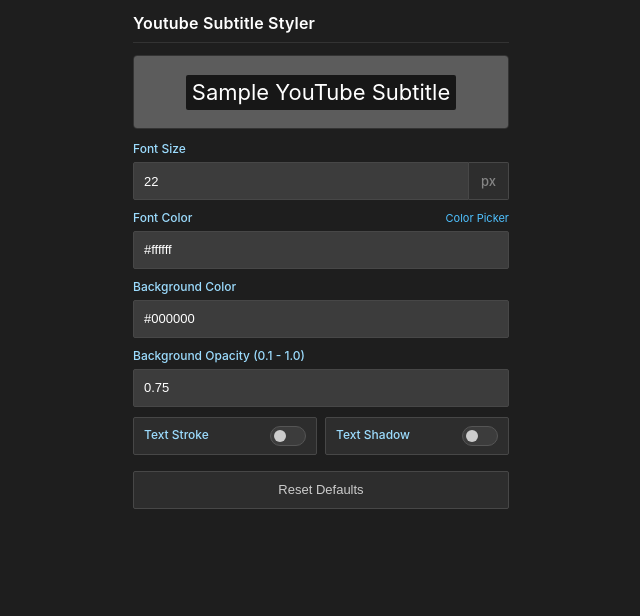
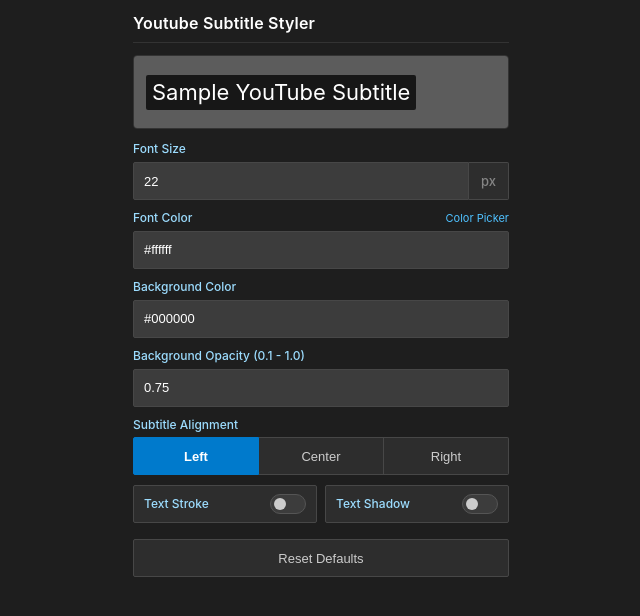
Before and after one commit to ashu2099/pretty-youtube-subtitle, a website with bundled scripts: page src/popup/popup.html in a window 1280 px wide. Shown: the whole page, without its empty margins (319-959 px from the left). Built offline with nearby package versions, Linux system fonts and the light colour scheme; some packages are replaced by stand-ins of ours.

Commit message:
adding alignment option

```diff
--- a/src/core/constants.js
+++ b/src/core/constants.js
@@ -5,18 +5,20 @@ const mainDefaults = {
   fontColor: "#ffffff",
   bgColor: "#000000",
   bgOpacity: "0.75",
+  textAlign: "left",
   textStroke: false,
   textShadow: false,
 };
 
-const mainDefaultConfig = {
+const mainStyleRules = {
   stroke: {
-    yes: "paint-order: stroke fill !important; -webkit-text-stroke: 2px black !important;",
-    no: "-webkit-text-stroke: 0px !important;",
+    active:
+      "paint-order: stroke fill !important; -webkit-text-stroke: 2px black !important;",
+    inactive: "-webkit-text-stroke: 0px !important;",
   },
   shadow: {
-    yes: "text-shadow: 2px 2px 3px rgba(0, 0, 0, 0.8) !important;",
-    no: "text-shadow: none !important;",
+    active: "text-shadow: 2px 2px 3px rgba(0, 0, 0, 0.8) !important;",
+    inactive: "text-shadow: none !important;",
   },
   captionWindow: "background-color: transparent !important;",
 };
@@ -24,5 +26,5 @@ const mainDefaultConfig = {
 Object.assign(globalThis, {
   STYLE_ID: mainStyleId,
   DEFAULTS: mainDefaults,
-  DEFAULT_CONFIG: mainDefaultConfig,
+  STYLE_RULES: mainStyleRules,
 });
--- a/src/popup/popup.css
+++ b/src/popup/popup.css
@@ -158,6 +158,57 @@ body {
   cursor: pointer;
 }
 
+.button-group {
+  display: flex;
+  width: 100%;
+}
+
+.group-btn {
+  flex: 1;
+  height: 38px;
+  background-color: #2d2d2d;
+  border: 1px solid #474747;
+  color: #cccccc;
+  cursor: pointer;
+  font-size: 13px;
+  font-weight: 500;
+  transition:
+    background-color 0.15s,
+    color 0.15s;
+}
+
+.group-btn:not(:first-child) {
+  border-left: none;
+}
+
+.group-btn:first-child {
+  border-top-left-radius: 2px;
+  border-bottom-left-radius: 2px;
+}
+
+.group-btn:last-child {
+  border-top-right-radius: 2px;
+  border-bottom-right-radius: 2px;
+}
+
+.group-btn:hover {
+  background-color: #383838;
+  color: #ffffff;
+}
+
+.group-btn.active {
+  background-color: #007acc;
+  border-color: #007acc;
+  color: #ffffff;
+  font-weight: 600;
+}
+
+.group-btn:focus-visible {
+  outline: 2px solid #007acc;
+  outline-offset: 1px;
+  z-index: 1;
+}
+
 .form-footer {
   padding-top: 6px;
 }
--- a/src/popup/popup.html
+++ b/src/popup/popup.html
@@ -84,6 +84,26 @@
           />
         </div>
 
+        <div class="field-group">
+          <span class="field-label">Subtitle Alignment</span>
+          <div
+            class="button-group"
+            id="alignment-group"
+            role="group"
+            aria-label="Subtitle Alignment"
+          >
+            <button type="button" class="group-btn active" data-align="left">
+              Left
+            </button>
+            <button type="button" class="group-btn" data-align="center">
+              Center
+            </button>
+            <button type="button" class="group-btn" data-align="right">
+              Right
+            </button>
+          </div>
+        </div>
+
         <div class="field-row">
           <div class="field-group half-width switch-group">
             <span class="field-label">Text Stroke</span>
--- a/src/popup/popup.js
+++ b/src/popup/popup.js
@@ -12,6 +12,9 @@ const getFormValues = () => ({
   fontColor: document.getElementById("fontColor").value,
   bgColor: document.getElementById("bgColor").value,
   bgOpacity: document.getElementById("bgOpacity").value,
+  textAlign:
+    document.querySelector(".group-btn.active")?.dataset.align ||
+    DEFAULTS.textAlign,
   textStroke: document.getElementById("textStroke").checked,
   textShadow: document.getElementById("textShadow").checked,
 });
@@ -29,13 +32,23 @@ const setFormValues = (settings) => {
   document.getElementById("bgOpacity").value =
     settings.bgOpacity || DEFAULTS.bgOpacity;
 
-  document.getElementById("textStroke").checked = Boolean(
-    settings.textStroke === true || settings.textStroke === "yes",
+  const alignVal = settings.textAlign || DEFAULTS.textAlign;
+
+  for (const btn of document.querySelectorAll(".group-btn")) {
+    btn.classList.remove("active");
+  }
+
+  const activeBtn = document.querySelector(
+    `.group-btn[data-align="${alignVal}"]`,
   );
 
-  document.getElementById("textShadow").checked = Boolean(
-    settings.textShadow === true || settings.textShadow === "yes",
-  );
+  if (activeBtn) {
+    activeBtn.classList.add("active");
+  }
+
+  document.getElementById("textStroke").checked = Boolean(settings.textStroke);
+
+  document.getElementById("textShadow").checked = Boolean(settings.textShadow);
 };
 
 store.subscribe((state) => {
@@ -58,6 +71,18 @@ const handleFormInput = () => {
 form.addEventListener("input", handleFormInput);
 form.addEventListener("change", handleFormInput);
 
+document
+  .getElementById("alignment-group")
+  .addEventListener("click", (event) => {
+    const btn = event.target.closest(".group-btn");
+    if (!btn) return;
+    for (const b of document.querySelectorAll(".group-btn")) {
+      b.classList.remove("active");
+    }
+    btn.classList.add("active");
+    store.setState(getFormValues());
+  });
+
 document.getElementById("resetBtn").addEventListener("click", () => {
   setFormValues(DEFAULTS);
   store.setState(DEFAULTS);
--- a/src/popup/preview.js
+++ b/src/popup/preview.js
@@ -1,24 +1,19 @@
-const { DEFAULTS, DEFAULT_CONFIG } = globalThis;
+const { DEFAULTS, STYLE_RULES } = globalThis;
 
 export const updatePreview = (previewEl, settings) => {
-  const size =
-    parseInt(settings.fontSize, 10) || parseInt(DEFAULTS.fontSize, 10);
+  const size = parseInt(settings.fontSize || DEFAULTS.fontSize, 10);
+
   const color = settings.fontColor || DEFAULTS.fontColor;
   const bg = `rgb(from ${settings.bgColor || DEFAULTS.bgColor} r g b / ${settings.bgOpacity || DEFAULTS.bgOpacity})`;
+  const align = settings.textAlign || DEFAULTS.textAlign;
 
-  const isStroke =
-    settings.textStroke === true || settings.textStroke === "yes";
+  const stroke = settings.textStroke
+    ? STYLE_RULES.stroke.active
+    : STYLE_RULES.stroke.inactive;
 
-  const isShadow =
-    settings.textShadow === true || settings.textShadow === "yes";
-
-  const stroke = isStroke
-    ? DEFAULT_CONFIG.stroke.yes
-    : DEFAULT_CONFIG.stroke.no;
-
-  const shadow = isShadow
-    ? DEFAULT_CONFIG.shadow.yes
-    : DEFAULT_CONFIG.shadow.no;
+  const shadow = settings.textShadow
+    ? STYLE_RULES.shadow.active
+    : STYLE_RULES.shadow.inactive;
 
   previewEl.style.cssText = `
     font-size: ${size}px !important;
@@ -28,4 +23,15 @@ export const updatePreview = (previewEl, settings) => {
     ${stroke}
     ${shadow}
   `;
+
+  if (previewEl.parentElement) {
+    const alignMap = {
+      left: "flex-start",
+      center: "center",
+      right: "flex-end",
+    };
+
+    previewEl.parentElement.style.justifyContent =
+      alignMap[align] || "flex-start";
+  }
 };
```
Also changed, not shown: AGENTS.md (+1 -0 lines), src/content/content.js (+15 -16 lines).
